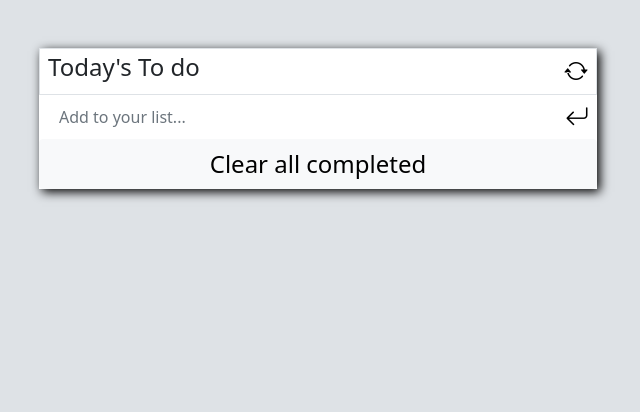
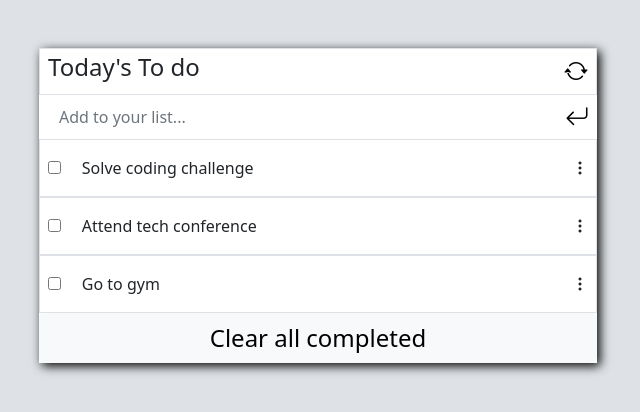
Before and after one commit to Qoosim/Todo-List, a website built with webpack: page src/index.html in a window 1280 px wide. Shown: the whole page, without its empty margins (322-962 px from the left). Built offline with nearby package versions, Linux system fonts and the light colour scheme.

Commit message:
Create a function that iterate over the array of objects and populate them to the browser

```diff
--- /dev/null
+++ b/src/data.js
@@ -0,0 +1,19 @@
+const tasks = [
+  {
+    desc: 'Solve coding challenge',
+    completed: false,
+    index: 0,
+  },
+  {
+    desc: 'Attend tech conference',
+    completed: false,
+    index: 1,
+  },
+  {
+    desc: 'Go to gym',
+    completed: false,
+    index: 2,
+  },
+];
+
+export default tasks;
--- a/src/index.html
+++ b/src/index.html
@@ -21,7 +21,7 @@
             <i class="bi bi-arrow-return-left"></i>
           </button>
         </div>
-        <div class="outputDiv"></div>
+        <div class="output"></div>
         <button class="btn btn-light w-100 fs-4">Clear all completed</button>
       </div>
     </main>
--- a/src/index.js
+++ b/src/index.js
@@ -1 +1,30 @@
 import './style.css';
+import tasks from './data';
+
+const output = document.querySelector('.output');
+const ul = document.createElement('ul');
+ul.classList.add('list-group', 'list-unstyled');
+
+const createTask = ({ desc, completed, index }) => { // eslint-disable-line no-unused-vars
+  const li = document.createElement('li');
+  li.className = 'list-group-items';
+  const div = document.createElement('div');
+  div.classList.add('d-flex', 'justify-content-between', 'align-items-center', 'px-2', 'py-3', 'border', 'border-top');
+  const label = document.createElement('label');
+  label.innerHTML = `<input type="checkbox" id="checkbox"> &nbsp; &nbsp; ${desc}`;
+
+  const verticalDots = document.createElement('i');
+  verticalDots.classList.add('bi', 'bi-three-dots-vertical');
+  verticalDots.style.cursor = 'pointer';
+
+  div.append(label, verticalDots);
+  li.appendChild(div);
+  ul.appendChild(li);
+  output.appendChild(ul);
+};
+
+const displayTasks = () => {
+  tasks.forEach(createTask);
+};
+
+displayTasks();
```
